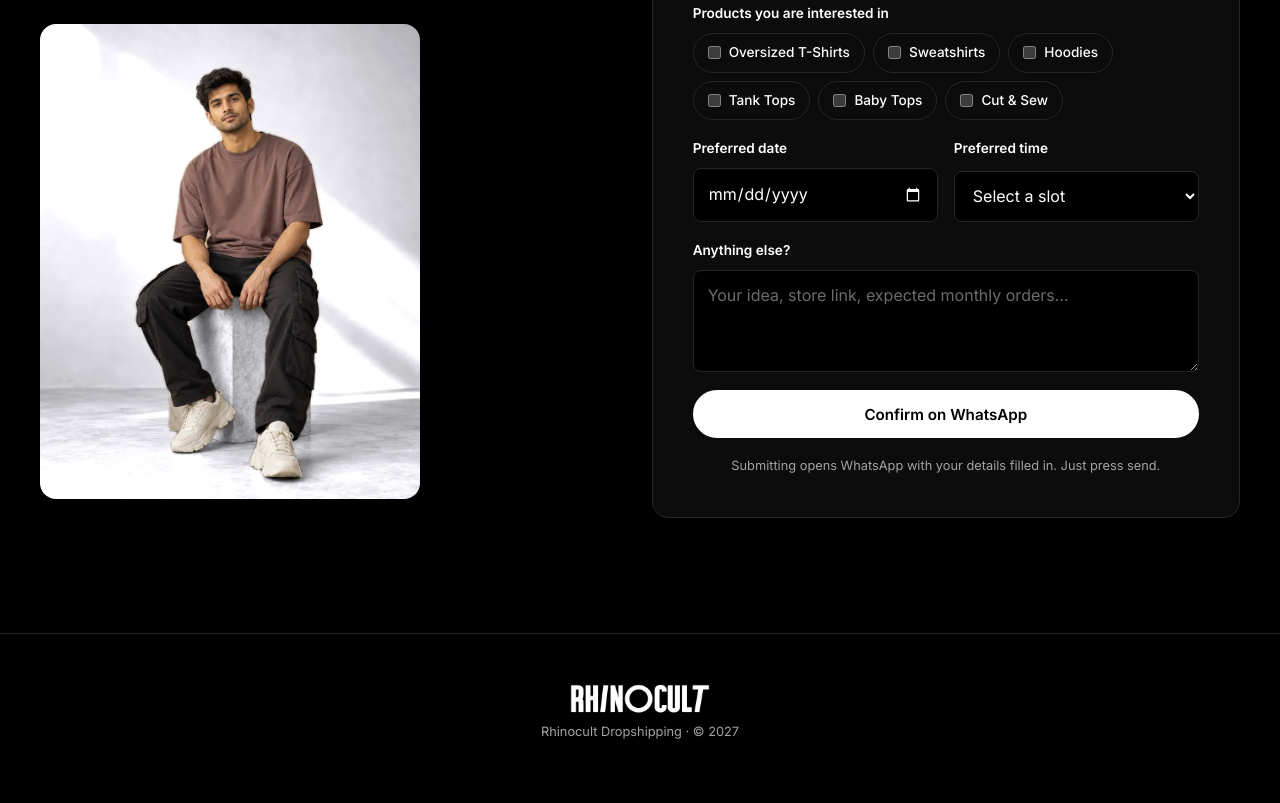
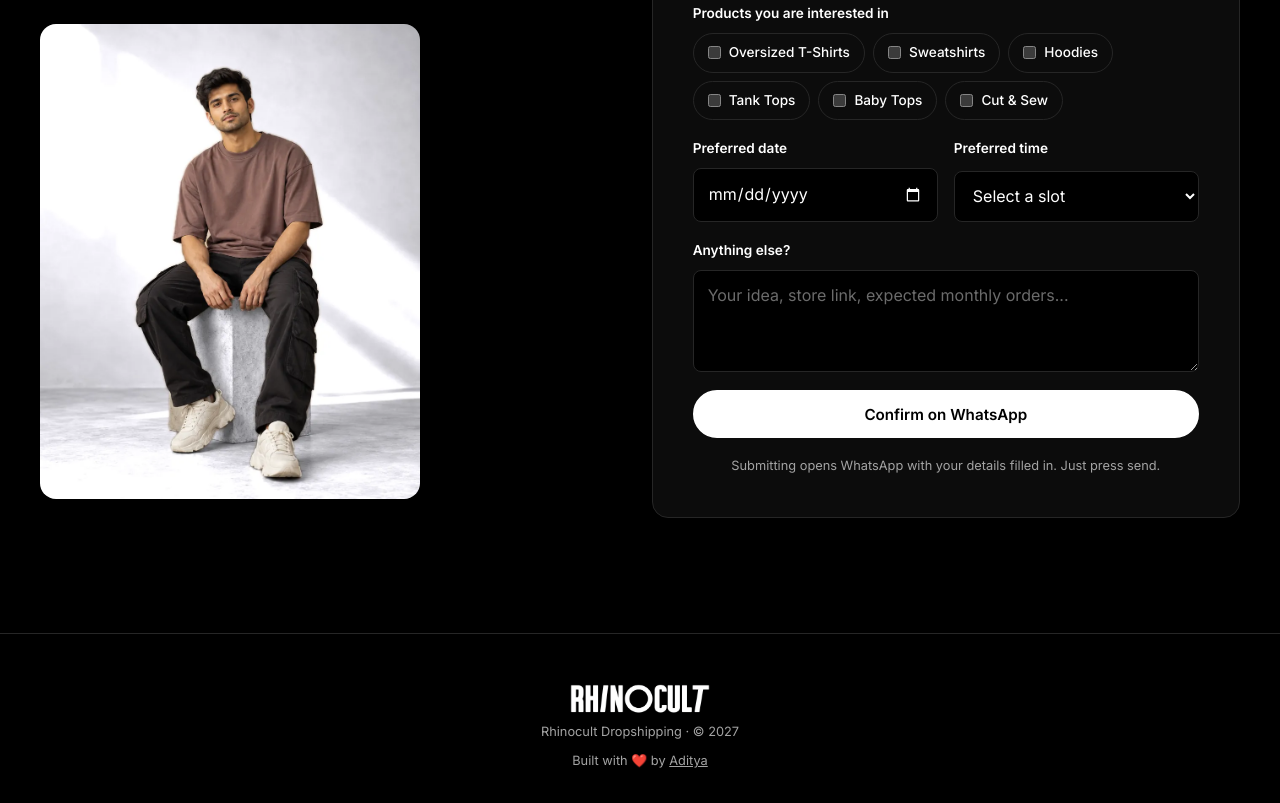
Before and after one commit to Adityanagraj/Rhinocultdropshipping, a plain HTML site: page book-a-call.html in a window 1280 px wide. Shown: the part 524-1327 px from the top of the page. Before the commit the page ends 1299 px from the top, so only its background shows below. Drawn offline with Linux system fonts and the light colour scheme; a web font is replaced by a local one.

Commit message:
chore: set copyright to 2027 and add built-by credit
Co-authored-by: Cursor <cursoragent@cursor.com>

```diff
--- a/book-a-call.html
+++ b/book-a-call.html
@@ -96,6 +96,7 @@
     <div class="container footer-bottom">
       <img src="assets/img/logo-white.webp" alt="Rhinocult" width="140" height="32">
       <p>Rhinocult Dropshipping &middot; &copy; 2027</p>
+      <p>Built with <span aria-label="love">❤️</span> by <a href="https://in.linkedin.com/in/aditya-n-02a0a8192" target="_blank" rel="noopener">Aditya</a></p>
     </div>
   </footer>
 
```
Also changed, not shown: index.html (+1 -0 lines).
